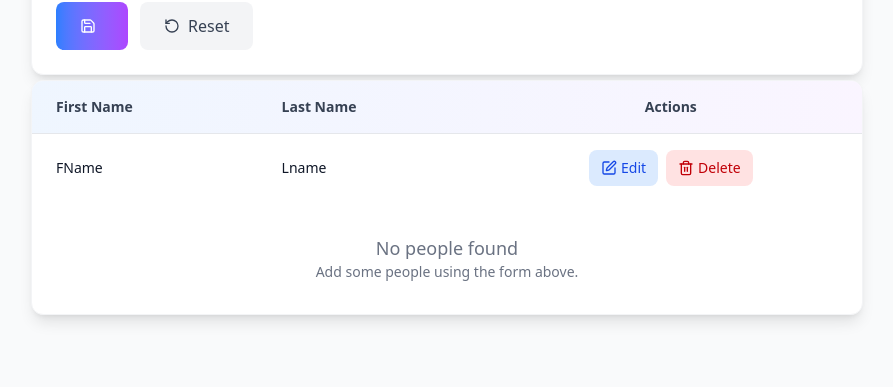
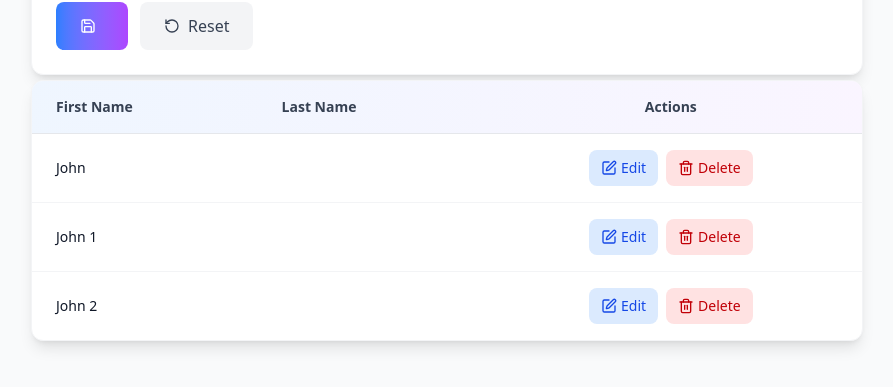
Before and after one commit to mpeiste123/DotnetReactCrud, a React (Vite) app in the folder client/: page /Person in a window 1280 px wide. Shown: the part 249-636 px from the top of the page, without its empty margins (193-1086 px from the left). Built offline with nearby package versions, Linux system fonts and the light colour scheme.

Commit message:
Feat:Added Edition and Deletion possibilities to the PersonList Form

```diff
--- a/client/src/components/person/Person.jsx
+++ b/client/src/components/person/Person.jsx
@@ -3,6 +3,27 @@ import PersonForm from "./PersonForm"
 import PersonList from "./PersonList"
 
 function Person() {
+
+    const people = [
+
+            {id:1, firstName:'John', lastName:'Doe'},
+            {id:2, firstName:'John 1', lastName:'Doe 1'},
+            {id:3, firstName:'John 2', lastName:'Doe 2'}
+
+    ]
+
+const handlePersonEdit = (person) => {
+    console.log(person);
+
+}
+const handlePersonDelete = (person) => {
+    if(!confirm(`Ar you sure to delete a person: ${person.firstName} ${person.lastName}`))
+    {
+        return;
+    }
+console.log(person);
+
+}
     return (
         <div className="min-h-screen bg-gray-50 py-8">
             <div className="max-w-4xl mx-auto px-4 sm:px-6 lg:px-8 space-y-6">
@@ -14,7 +35,7 @@ function Person() {
                 </div>
 
                 <PersonForm />
-                <PersonList />
+                <PersonList personList={people} onPersonEdit={handlePersonEdit} onPersonDelete={handlePersonDelete} />
             </div>
         </div>
     )
--- a/client/src/components/person/PersonList.jsx
+++ b/client/src/components/person/PersonList.jsx
@@ -1,6 +1,6 @@
 import { Edit, Trash2 } from 'lucide-react';
 
-const PersonList = () => {
+const PersonList = ({personList, onPersonEdit, onPersonDelete}) => {
     return (
         <div className="bg-white rounded-xl shadow-lg border border-gray-100 overflow-hidden">
             <div className="overflow-x-auto">
@@ -19,26 +19,27 @@ const PersonList = () => {
                         </tr>
                     </thead>
                     <tbody className="divide-y divide-gray-100">
-                        <tr
-                            className="hover:bg-gray-50 transition-colors duration-150"
-                        >
+                        {personList.map(person => <tr key = {person.id}
+                            className="hover:bg-gray-50 transition-colors duration-150">
+
                             <td className="px-6 py-4 text-sm font-medium text-gray-900">
-                                FName
+                                {person.firstName}
                             </td>
                             <td className="px-6 py-4 text-sm font-medium text-gray-900">
-                                Lname
+                                {person.LastName}
                             </td>
 
                             <td className="px-6 py-4 text-center">
                                 <div className="flex items-center justify-center space-x-2">
-                                    <button
+                                    <button onClick={() => onPersonEdit(person)}
                                         className="inline-flex items-center px-3 py-2 bg-blue-100 text-blue-700 text-sm font-medium rounded-lg hover:bg-blue-200 focus:outline-none focus:ring-2 focus:ring-blue-500 focus:ring-offset-1 transition-all duration-200 transform hover:scale-105"
                                         title="Edit person"
                                     >
-                                        <Edit className="w-4 h-4 mr-1" />
+                                        <Edit className="w-4 h-4 mr-1"  />
                                         Edit
                                     </button>
                                     <button
+                                    onClick={() => onPersonDelete(person)}
                                         className="inline-flex items-center px-3 py-2 bg-red-100 text-red-700 text-sm font-medium rounded-lg hover:bg-red-200 focus:outline-none focus:ring-2 focus:ring-red-500 focus:ring-offset-1 transition-all duration-200 transform hover:scale-105"
                                         title="Delete person"
                                     >
@@ -47,16 +48,19 @@ const PersonList = () => {
                                     </button>
                                 </div>
                             </td>
-                        </tr>
+                        </tr>)}
+
                     </tbody>
                 </table>
 
                 {/* No data */}
-
-                <div className="text-center py-8 text-gray-500">
+                {personList.length <1 &&
+                   <div className="text-center py-8 text-gray-500">
                     <p className="text-lg font-medium">No people found</p>
                     <p className="text-sm">Add some people using the form above.</p>
                 </div>
+                }
+
 
             </div>
         </div>
```
